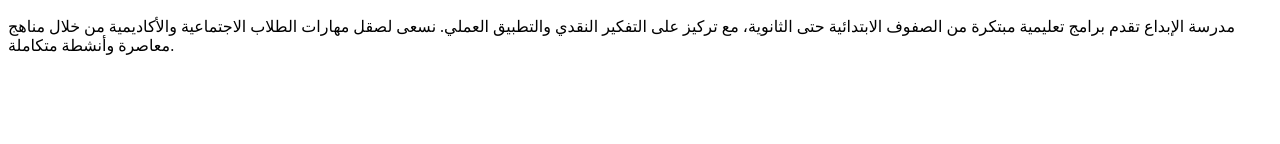
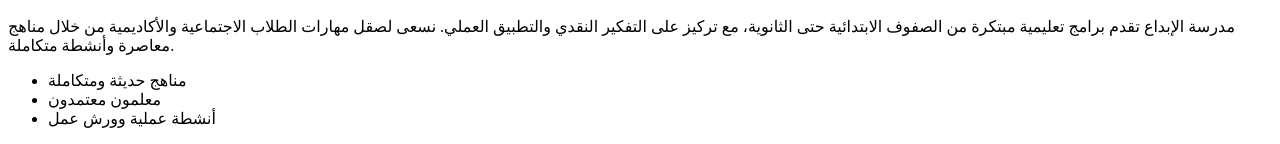
Before and after one commit to alshrary3389-ali/my-project, a plain HTML site: page index.html in a window 1280 px wide. Shown: the part 674-818 px from the top of the page. Drawn offline with Linux system fonts and the light colour scheme.

Commit message:
index for div nvii dghd from name p cdgjl for img 3

```diff
--- a/index.html
+++ b/index.html
@@ -47,9 +47,14 @@
           مع تركيز على التفكير النقدي والتطبيق العملي. نسعى لصقل مهارات الطلاب
           الاجتماعية والأكاديمية من خلال مناهج معاصرة وأنشطة متكاملة.
         </p>
-
+        <ul class="features">
+            <li>مناهج حديثة ومتكاملة</li>
+            <li>معلمون معتمدون</li>
+            <li>أنشطة عملية وورش عمل</li>
+          </ul>
         </div>
         </div>
+    </section>
 
 </body>
 </html>
```
